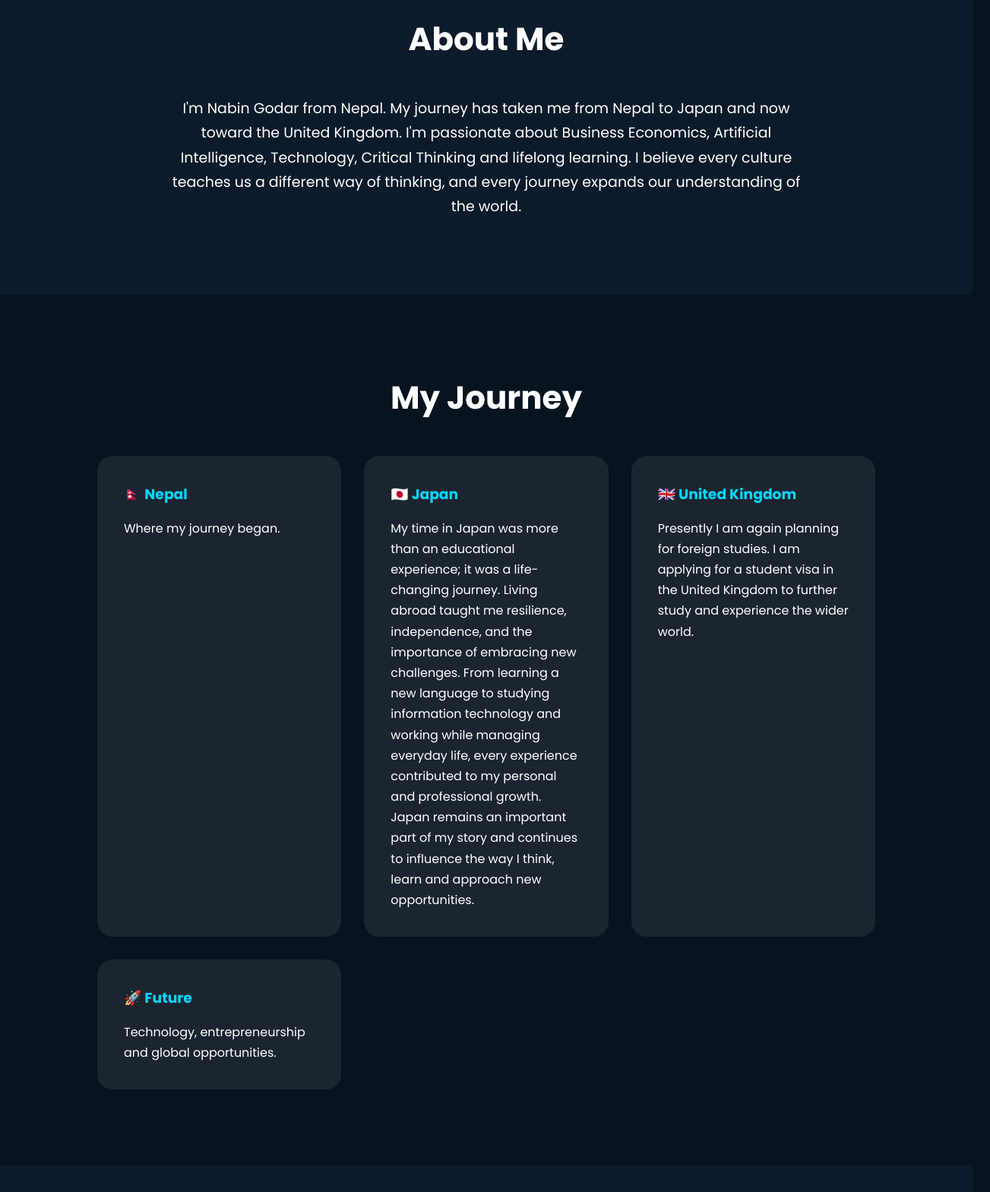
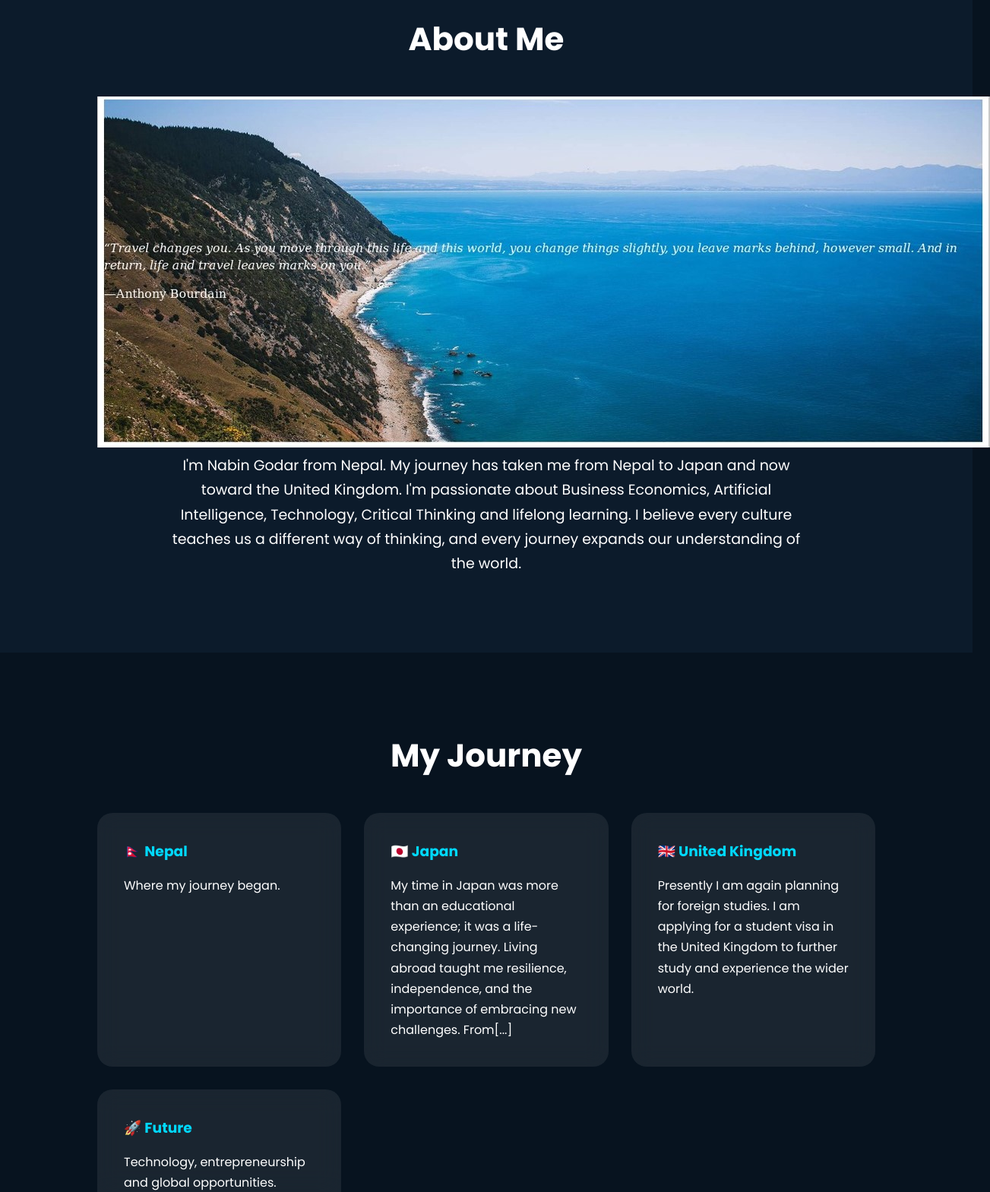
Before and after one commit to nabingodar/nabingodar.github.io, a plain HTML site: page index.html in a window 1280 px wide. Shown: the part 1200-2769 px from the top of the page at 76% size, 1303 px wide, since content can reach past the window. Drawn offline with Linux system fonts and the light colour scheme.

Commit message:
Add styled profile image to About section

```diff
--- a/index.html
+++ b/index.html
@@ -114,6 +114,10 @@ you leave marks behind, and the world leaves marks on you."
 
 <h2>About Me</h2>
 
+<div class="image-container">
+  <img src="images/nabin.jpg" alt="Nabin Godar - Profile Picture" class="profile-image">
+</div>
+
 <p>
 
 I'm Nabin Godar from Nepal.
@@ -152,7 +156,7 @@ and every journey expands our understanding of the world.
 
 <h3>🇯🇵 Japan</h3>
 
-<p>My time in Japan was more than an educational experience; it was a life-changing journey. Living abroad taught me resilience, independence, and the importance of embracing new challenges. From learning a new language to studying information technology and working while managing everyday life, every experience contributed to my personal and professional growth. Japan remains an important part of my story and continues to influence the way I think, learn and approach new opportunities.</p>
+<p>My time in Japan was more than an educational experience; it was a life-changing journey. Living abroad taught me resilience, independence, and the importance of embracing new challenges. From[...]
 
 </div>
 
```
